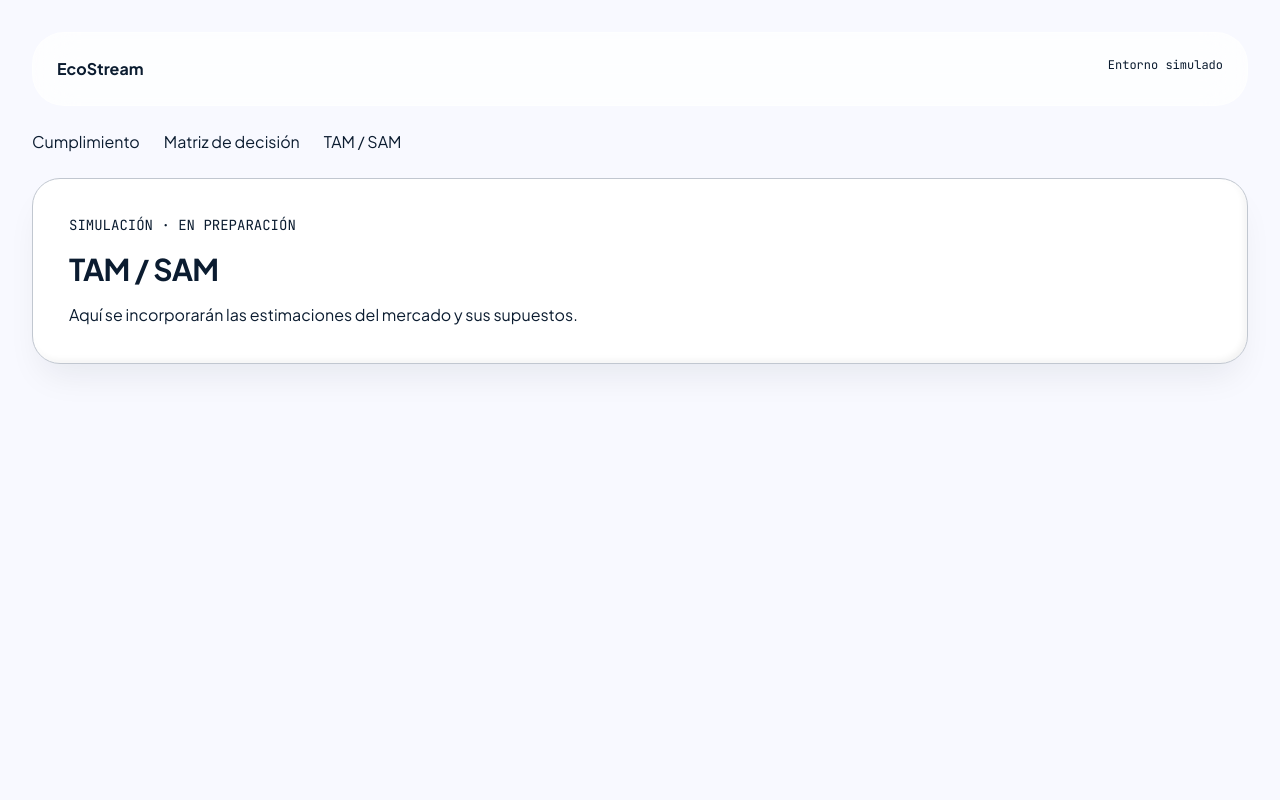
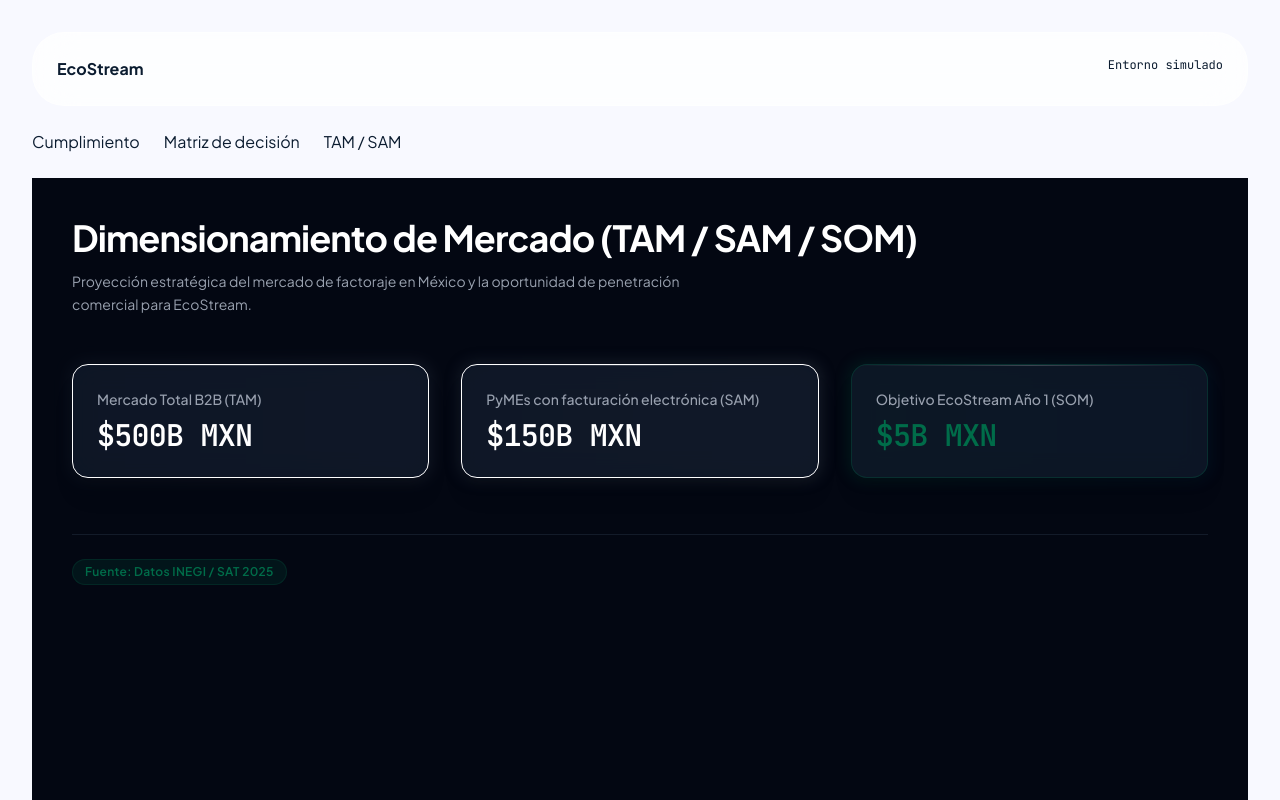
Before and after one commit to nahumsvr/faspy, a Next.js app: page /dashboard/mercado in a window 1280 px wide. Shown: the top 800 px of the page. Built offline with nearby package versions, Linux system fonts and the light colour scheme.

Commit message:
feat: modulo mercado TAM SAM SOM construido y Frente 2 completado

```diff
--- a/app/dashboard/mercado/page.tsx
+++ b/app/dashboard/mercado/page.tsx
@@ -1,4 +1,59 @@
-import { ModulePlaceholder } from "@/components/dashboard/module-placeholder";
-export default function Page() {
-  return <ModulePlaceholder title="TAM / SAM" description="Aquí se incorporarán las estimaciones del mercado y sus supuestos." />;
+import React from 'react';
+import { MetricCard } from '../../../components/ui/MetricCard';
+import { BadgeStatus } from '../../../components/ui/BadgeStatus';
+
+export default function MercadoPage() {
+  return (
+    <div className="min-h-screen bg-gray-950 p-6 md:p-10 text-white font-sans flex flex-col">
+      {/* Header */}
+      <div className="mb-12">
+        <h1 className="text-3xl md:text-4xl font-bold tracking-tight text-white font-sans mb-3">
+          Dimensionamiento de Mercado (TAM / SAM / SOM)
+        </h1>
+        <p className="text-gray-400 text-sm max-w-2xl leading-relaxed">
+          Proyección estratégica del mercado de factoraje en México y la oportunidad de penetración comercial para EcoStream.
+        </p>
+      </div>
+
+      {/* Main Grid TAM / SAM / SOM */}
+      <div className="grid grid-cols-1 md:grid-cols-3 gap-8 mb-10">
+        {/* TAM */}
+        <div className="relative group">
+          <div className="absolute -inset-0.5 bg-gradient-to-r from-gray-800 to-gray-700 rounded-2xl blur opacity-30 group-hover:opacity-50 transition duration-500"></div>
+          <MetricCard
+            title="Mercado Total B2B (TAM)"
+            value="$500B MXN"
+            className="relative h-full"
+          />
+        </div>
+
+        {/* SAM */}
+        <div className="relative group">
+          <div className="absolute -inset-0.5 bg-gradient-to-r from-gray-700 to-gray-600 rounded-2xl blur opacity-30 group-hover:opacity-50 transition duration-500"></div>
+          <MetricCard
+            title="PyMEs con facturación electrónica (SAM)"
+            value="$150B MXN"
+            className="relative h-full"
+          />
+        </div>
+
+        {/* SOM */}
+        <div className="relative group">
+          <div className="absolute -inset-0.5 bg-gradient-to-r from-secondary/50 to-primary/50 rounded-2xl blur opacity-40 group-hover:opacity-70 transition duration-500"></div>
+          <MetricCard
+            title="Objetivo EcoStream Año 1 (SOM)"
+            value="$5B MXN"
+            className="relative h-full border-secondary/30 [&_p.font-mono]:!text-secondary"
+          />
+        </div>
+      </div>
+
+      {/* Footer Note */}
+      <div className="mt-4 flex items-center border-t border-gray-800/60 pt-6">
+        <BadgeStatus status="success">
+          Fuente: Datos INEGI / SAT 2025
+        </BadgeStatus>
+      </div>
+    </div>
+  );
 }
```
Also changed, not shown: 1 other file (tests, documents, lock files or other folders).
